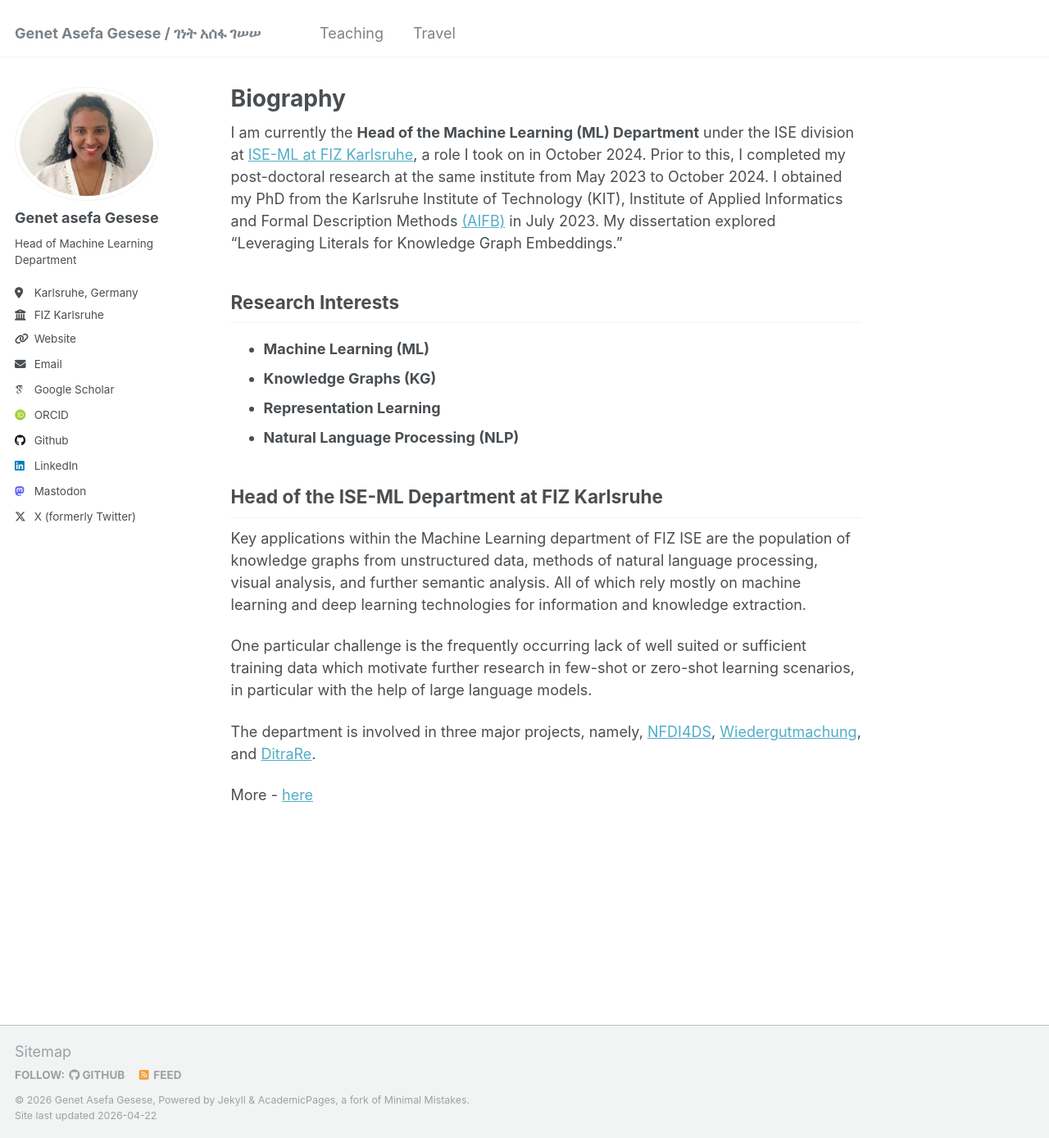
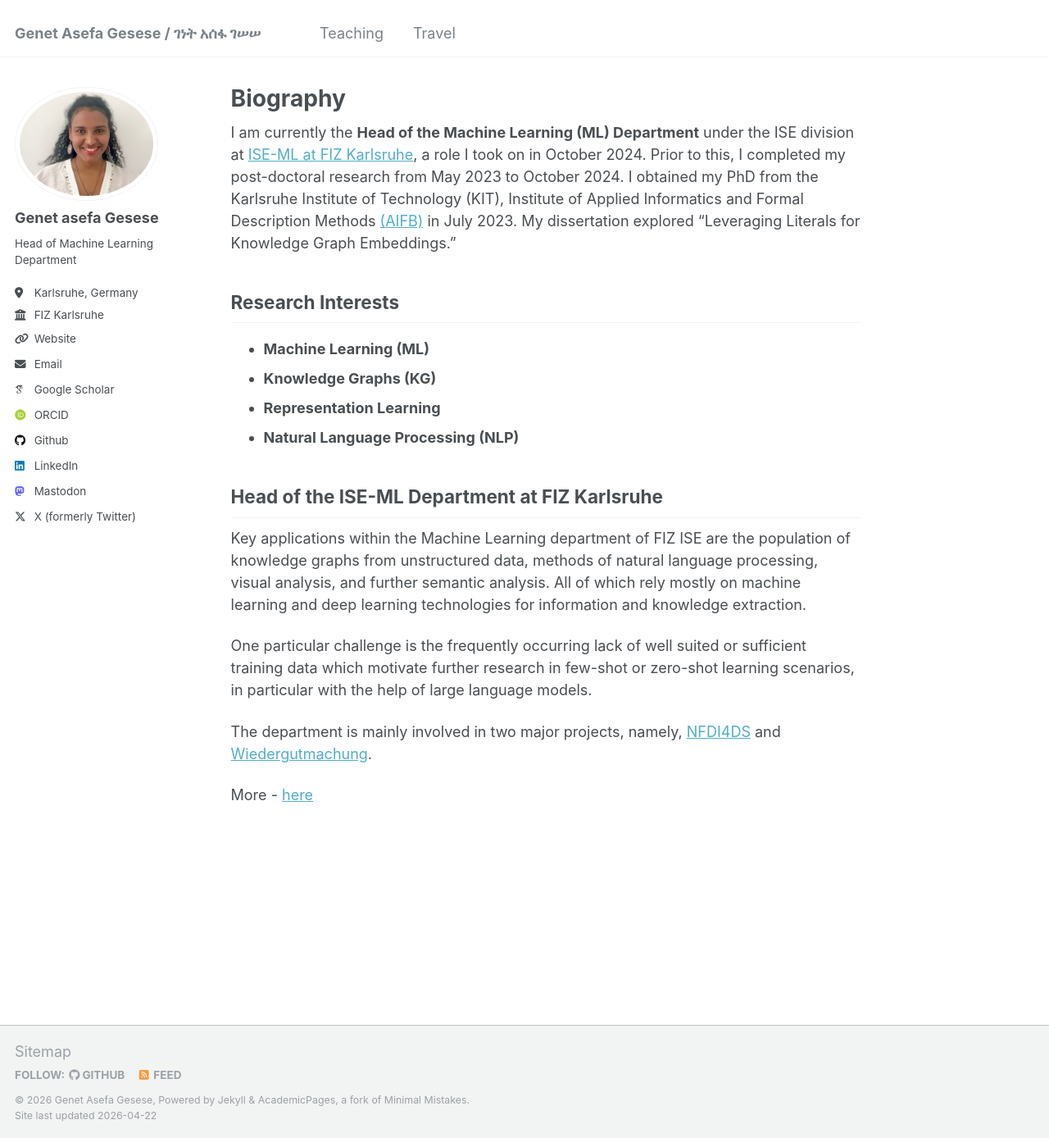
Before and after one commit to GenetAsefa/GenetAsefa.github.io, a Jekyll site: the page built from _pages/about.md, in a window 1280 px wide and 1388 px high. Shown: the whole window at 82% size. Built offline with Jekyll 4.4.1, drawn with Linux system fonts in a browser that asks for light colours; some web fonts are replaced.

Commit message:
Update about.md

```diff
--- a/_pages/about.md
+++ b/_pages/about.md
@@ -7,7 +7,7 @@ redirect_from:
   - /about.html
 ---
 
-I am currently the **Head of the Machine Learning (ML) Department** under the ISE division at [ISE-ML at FIZ Karlsruhe](https://www.fiz-karlsruhe.de/en/bereiche/information-service-engineering#machine+learning+%28ise-ml%29), a role I took on in October 2024. Prior to this, I completed my post-doctoral research at the same institute from May 2023 to October 2024. I obtained my PhD from the Karlsruhe Institute of Technology (KIT), Institute of Applied Informatics and Formal Description Methods [(AIFB)](https://www.aifb.kit.edu/) in July 2023. My dissertation explored "Leveraging Literals for Knowledge Graph Embeddings."
+I am currently the **Head of the Machine Learning (ML) Department** under the ISE division at [ISE-ML at FIZ Karlsruhe](https://www.fiz-karlsruhe.de/en/bereiche/information-service-engineering#machine+learning+%28ise-ml%29), a role I took on in October 2024. Prior to this, I completed my post-doctoral research from May 2023 to October 2024. I obtained my PhD from the Karlsruhe Institute of Technology (KIT), Institute of Applied Informatics and Formal Description Methods [(AIFB)](https://www.aifb.kit.edu/) in July 2023. My dissertation explored "Leveraging Literals for Knowledge Graph Embeddings."
 
 ## Research Interests
 
@@ -22,6 +22,6 @@ Key applications within the Machine Learning department of FIZ ISE are the popul
 
 One particular challenge is the frequently occurring lack of well suited or sufficient training data which motivate further research in few-shot or zero-shot learning scenarios, in particular with the help of large language models.
 
-The department is involved in three major projects, namely, [NFDI4DS](https://www.nfdi4datascience.de/), [Wiedergutmachung](https://www.fiz-karlsruhe.de/de/projekte/wiedergutmachung), and [DitraRe](https://www.ditrare.de/en).
+The department is mainly involved in two major projects, namely, [NFDI4DS](https://www.nfdi4datascience.de/) and [Wiedergutmachung](https://www.fiz-karlsruhe.de/de/projekte/wiedergutmachung).
 
 More - [here](https://www.fiz-karlsruhe.de/en/bereiche/information-service-engineering)
```
